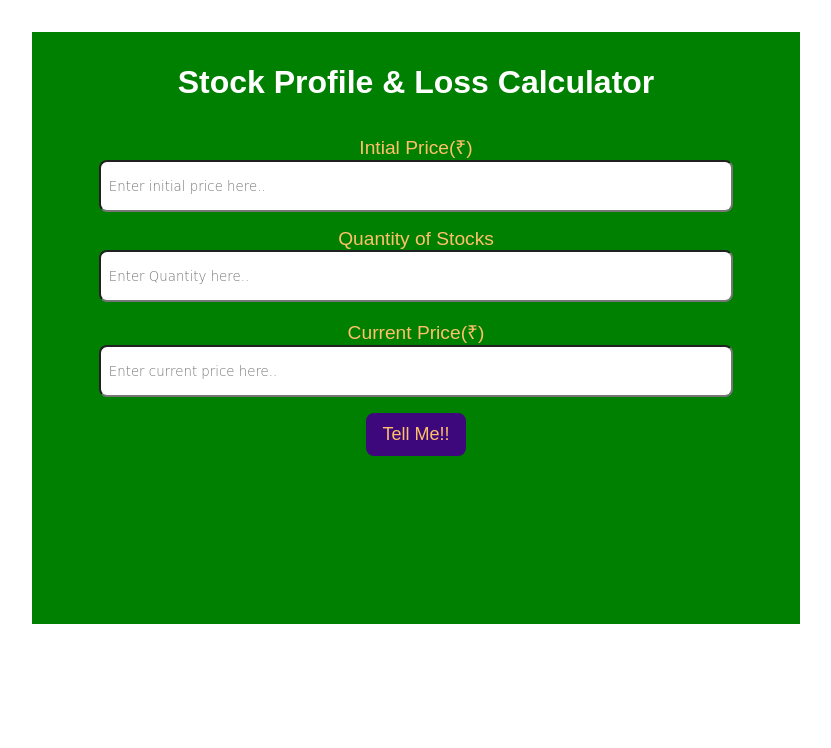
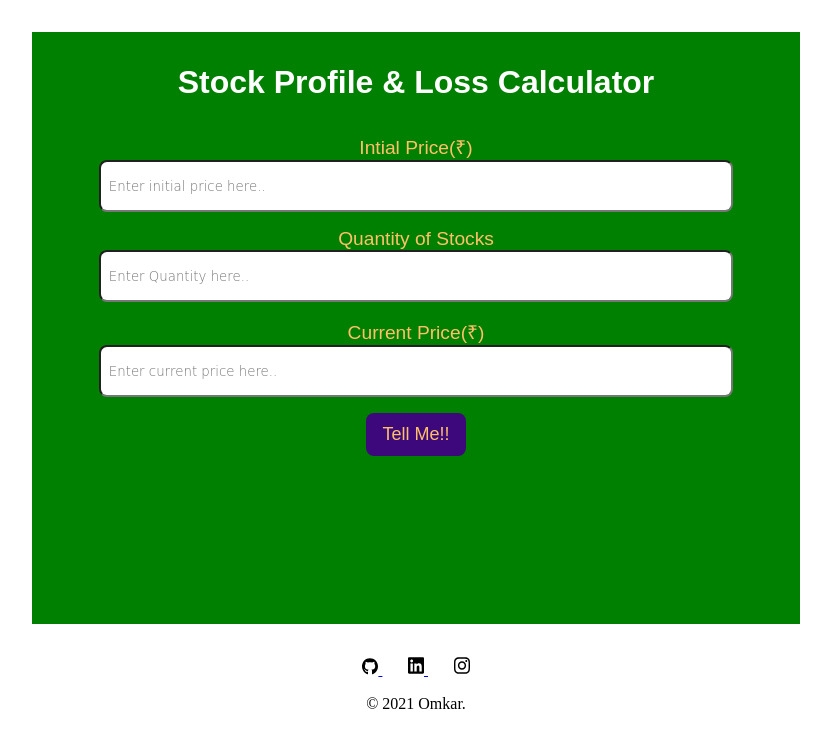
Before and after one commit to Omkar38-hub/Stock-calculator, a plain HTML site: page index.html in a window 1280 px wide. Shown: the whole page, without its empty margins (224-1055 px from the left). Drawn offline with Linux system fonts and the light colour scheme.

Commit message:
footer added in the app

```diff
--- a/index.html
+++ b/index.html
@@ -21,5 +21,16 @@
   </div>
   <script src="index.js" charset="utf-8"></script>
 </body>
-
+<footer>
+  <a class="links" href="https://github.com/Omkar38-hub" target="_blank">
+    <img src="images/github-brands.svg" alt="github">
+  </a>
+  <a class="links" href="https://www.linkedin.com/in/omkar-kumar-296547191/" target="_blank">
+    <img src="images/linkedin-brands.svg" alt="linkedin">
+  </a>
+  <a class="links" href="https://www.instagram.com/omkar_038/" target="_blank">
+    <img src="images/instagram-brands.svg" alt="instagram">
+  </a>
+  <p class="copywrite">© 2021 Omkar.</p>
+</footer>
 </html>
```
Also changed, not shown: images/discord-brands.svg (added), images/github-brands.svg (added), images/instagram-brands.svg (added), images/linkedin-brands.svg (added).
